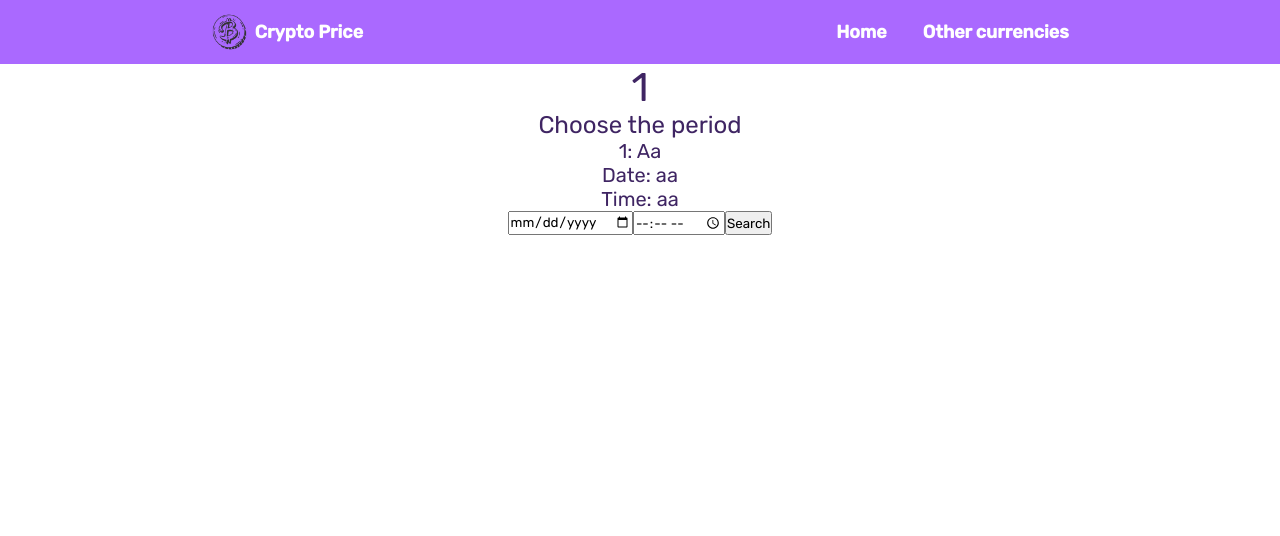
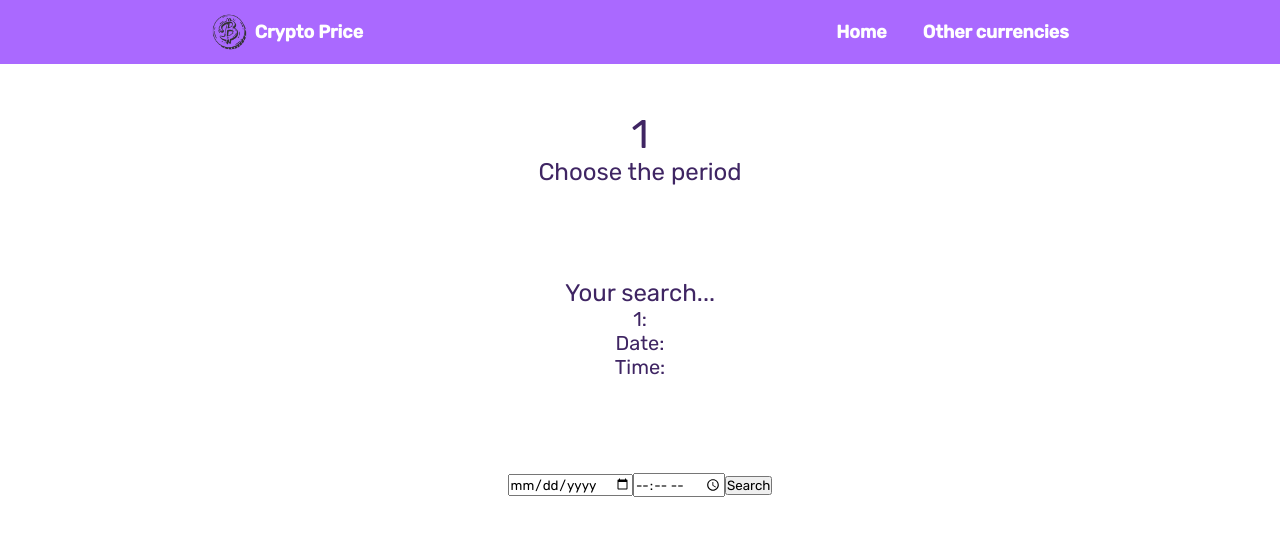
Before and after one commit to thiagopetherson/crypto-price, a Vue app: page /date/1 in a window 1280 px wide. Shown: the top 536 px of the page. Built offline with nearby package versions, Linux system fonts and the light colour scheme.

Commit message:
Developing date component

```diff
--- /dev/null
+++ b/src/components/DataFilterCardLayout.vue
@@ -0,0 +1,40 @@
+<template>
+  <div class="date-filter-card">
+    <h3>Your search...</h3>
+    <span class="date-filter-card-coin">{{ coin }}: <span>{{ coinValue }}</span></span>
+    <span class="date-filter-card-date">Date: <span>{{ date }}</span></span>
+    <span class="date-filter-card-time">Time: <span>{{ time }}</span></span>
+  </div>
+</template>
+
+<script>
+
+export default {
+  name: 'DateFilterCardLayout',
+  props: ['coin', 'date', 'time', 'coinValue'],
+}
+
+</script>
+
+<style scoped lang="sass">
+.date-filter-card
+  width: 60%
+  display: flex
+  flex-direction: column
+  align-items: center
+
+  h3
+    font-size: 2.4rem
+    font-weight: normal
+
+  .date-filter-card-coin
+    text-transform: capitalize
+    font-size: 2rem
+
+  .date-filter-card-date
+    font-size: 2rem
+
+  .date-filter-card-time
+    font-size: 2rem
+
+</style>
--- a/src/router/index.js
+++ b/src/router/index.js
@@ -9,7 +9,7 @@ const routes = [
     component: HomeView
   },
   {
-    path: '/date/:id',
+    path: '/date/:coinId',
     name: 'date',
     component: DateFilterView,
     props: true,
--- a/src/views/DateFilterView.vue
+++ b/src/views/DateFilterView.vue
@@ -1,34 +1,53 @@
 <template>
   <div class="date-filter">
-    <div class="date-filter-item-title">
-      <h1>{{ id }}</h1>
+    <div class="date-filter-title">
+      <h1>{{ coinId }}</h1>
       <h2>Choose the period</h2>
     </div>
-    <div class="date-filter-item-result">
-      <span class="date-filter-item-result-coin">{{ id }}: aa<span></span></span>
-      <span class="date-filter-item-result-date">Date: aa<span></span></span>
-      <span class="date-filter-item-result-time">Time: aa<span></span></span>
-    </div>
-    <div class="date-filter-item-search">
-        <input class="date-filter-item-search-date" type="date" />
-        <input class="date-filter-item-search-time" type="time" />
-        <button class="date-filter-item-search-submit">Search</button>
+    <DataFilterCardLayout :coin="coinId" :date="form.date" :time="form.time" :coinValue="searchedCoinValue"  />
+    <div class="date-filter-search">
+        <input class="date-filter-search-date" type="date" v-model="form.date" />
+        <input class="date-filter-search-time" type="time" v-model="form.time" />
+        <button class="date-filter-search-submit" @click="getCoinByDate()">Search</button>
     </div>
   </div>
 </template>
 
 <script>
+import DataFilterCardLayout from '@/components/DataFilterCardLayout.vue'
 
 export default {
   name: 'DateFilterView',
-  props: ['id'],
+  components: { DataFilterCardLayout },
+  props: ['coinId'],
   data () {
     return {
-      result: null,
+      form: {
+        date: "",
+        time: "",
+      },
+      searchedCoinValue: "",
+      showresult: false
+    }
+  },
+  methods: {
+    async getCoinByDate () {
+
+      let sdt = Math.floor(+new Date(`${this.form.date}T${this.form.time}`) / 1000) // Searched Date Timestamp
+      let cdt = Math.floor(+new Date() / 1000) // Current Date Timestamps
+
+      await this.axios.get(`${this.baseUrl}/coins/${this.coinId}/market_chart/range?vs_currency=brl&from=${sdt}&to=${cdt}`)
+      .then(response => {
+        this.searchedCoinValue = response.data.prices[0][1]
+      })
+      .catch(error => {
+        console.log(error)
+      })
+
     }
   },
   mounted () {
-    console.log(this.id)
+    console.log(this.coinId)
   }
 }
 
@@ -39,15 +58,18 @@ export default {
 
 .date-filter
   width: 100%
-  height: 92vh
+  height: 60vh
   display: flex
   flex-direction: column
+  justify-content: space-around
+  align-items: center
 
-  .date-filter-item-title
-    width: 100%
+  .date-filter-title
+    width: 40%
     display: flex
     flex-direction: column
     align-items: center
+    justify-content: center
 
     h1
       font-size: $title-size
@@ -59,28 +81,10 @@ export default {
       font-size: 2.4rem
       font-weight: normal
 
-  .date-filter-item-result
-    width: 100%
+  .date-filter-search
+    width: 40%
     display: flex
-    flex-direction: column
     align-items: center
-
-    .date-filter-item-result-coin
-        text-transform: capitalize
-        font-size: 2rem
-
-    .date-filter-item-result-date
-        font-size: 2rem
-
-    .date-filter-item-result-time
-        font-size: 2rem
-
-  .date-filter-item-search
-    width: 100%
-    display: flex
-    flex-direction: row
     justify-content: center
 
-
-
 </style>
```
